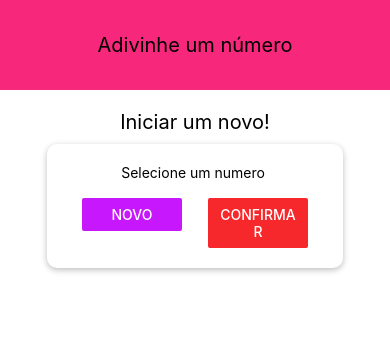
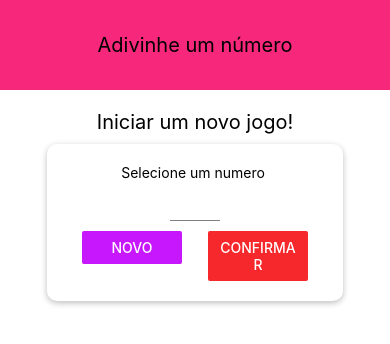
Before and after one commit to Gabriel-Jesusvix/mobile_app_guess_a_number, a React Native app: screen / in a window 390 px wide. Shown: the top 344 px of the page. Built offline with nearby package versions, Linux system fonts and the light colour scheme.

Commit message:
componente inputText

```diff
--- /dev/null
+++ b/src/components/Input/index.js
@@ -0,0 +1,10 @@
+import React from "react";
+import { TextInput } from "react-native";
+
+import styles from "./styles";
+
+const Input = ({ style, ...rest }) => {
+  return <TextInput {...rest} style={{ ...styles.input, ...style }} />;
+};
+
+export default Input;
--- /dev/null
+++ b/src/components/Input/styles.js
@@ -0,0 +1,12 @@
+import { StyleSheet } from "react-native";
+
+const styles = StyleSheet.create({
+  input: {
+    height: 30,
+    borderBottomColor: "grey",
+    borderBottomWidth: 1,
+    marginVertical: 10,
+  },
+});
+
+export default styles;
--- a/src/pages/StartGameScreen/index.js
+++ b/src/pages/StartGameScreen/index.js
@@ -1,7 +1,8 @@
 import React from "react";
-import { View, Text, TextInput, Button } from "react-native";
+import { View, Text, Button } from "react-native";
 
 import Card from "../../components/Card";
+import Input from "../../components/Input";
 
 import Colors from "../../constants/color";
 import styles from "./styles";
@@ -9,10 +10,17 @@ import styles from "./styles";
 const StartGameScreen = () => {
   return (
     <View style={styles.container}>
-      <Text style={styles.title}>Iniciar um novo!</Text>
+      <Text style={styles.title}>Iniciar um novo jogo!</Text>
       <Card style={styles.inputContainer}>
         <Text>Selecione um numero </Text>
-        <TextInput />
+        <Input
+          style={styles.input}
+          blurOnSubmit
+          autoCapitalize="none"
+          autoCorrect={false}
+          keyBoardType="numeric"
+          maxLength={2}
+        />
         <View style={styles.buttonContainer}>
           <View style={styles.button}>
             <Button title="Novo" onPress={() => {}} color={Colors.primary} />
--- a/src/pages/StartGameScreen/styles.js
+++ b/src/pages/StartGameScreen/styles.js
@@ -24,6 +24,10 @@ const styles = StyleSheet.create({
   button: {
     width: 100,
   },
+  input: {
+    width: 50,
+    textAlign: "center",
+  },
 });
 
 export default styles;
```
